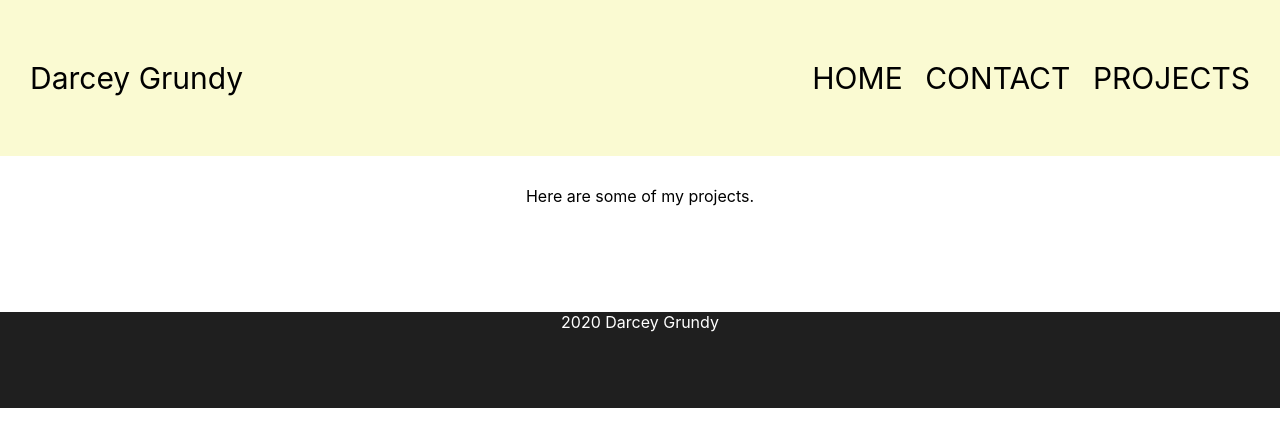
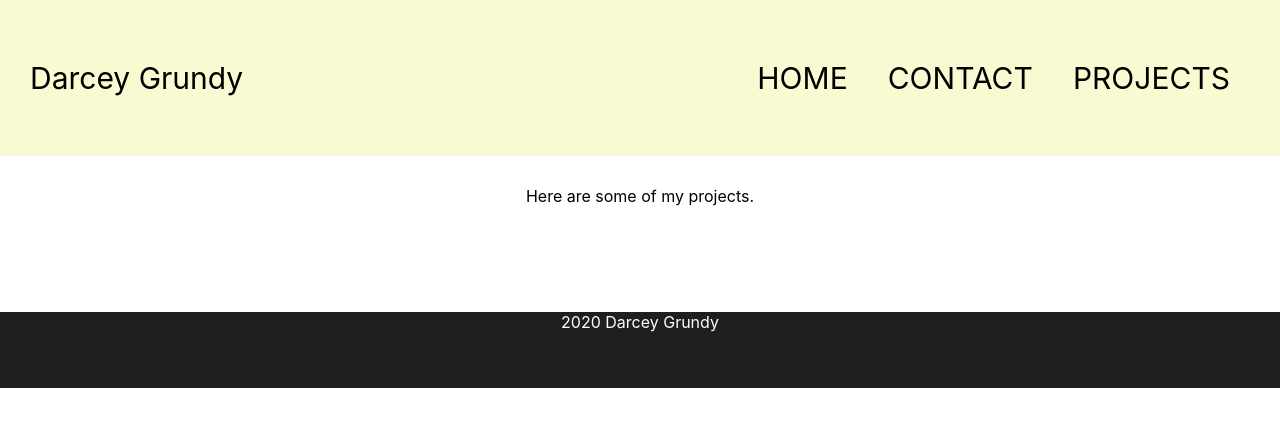
Before and after one commit to grundydarcey/UpdatedDevPortfolio, a React (Create React App) app: page /portfolio in a window 1280 px wide. Shown: the top 446 px of the page. Built offline with nearby package versions, Linux system fonts and the light colour scheme.

Commit message:
fixed footer and nav

```diff
--- a/src/Footer/footer.css
+++ b/src/Footer/footer.css
@@ -2,10 +2,9 @@
   position: static;
   left: 0;
   bottom: 0;
-/*  right: 0;*/
   background-color: #1f1f1f;
-  padding-bottom: 60px;
-  margin-bottom: 60px;
+  padding-bottom: 40px;
+  margin-bottom: -60px;
 }
 
 .footer p {
--- a/src/Navigation/navigation.css
+++ b/src/Navigation/navigation.css
@@ -32,4 +32,6 @@ a {
   text-decoration: none;
   color: #000;
   font-size: 30px;
+  padding-right: 20px;
+  padding-left: 20px;
 }
--- a/src/Navigation/navigation.js
+++ b/src/Navigation/navigation.js
@@ -14,8 +14,8 @@ export default function Navigation() {
         </div>
         <div className='righthalf'>
           <div className='alllinks'>
-          <Link to='/home' className='link'>HOME</Link>&nbsp; &nbsp; &nbsp;
-          <Link to='/contact' className='link'>CONTACT</Link>&nbsp; &nbsp; &nbsp;
+          <Link to='/home' className='link'>HOME</Link>
+          <Link to='/contact' className='link'>CONTACT</Link>
           <Link to='/portfolio'className='link'>PROJECTS</Link>
         </div>
         </div>
```
